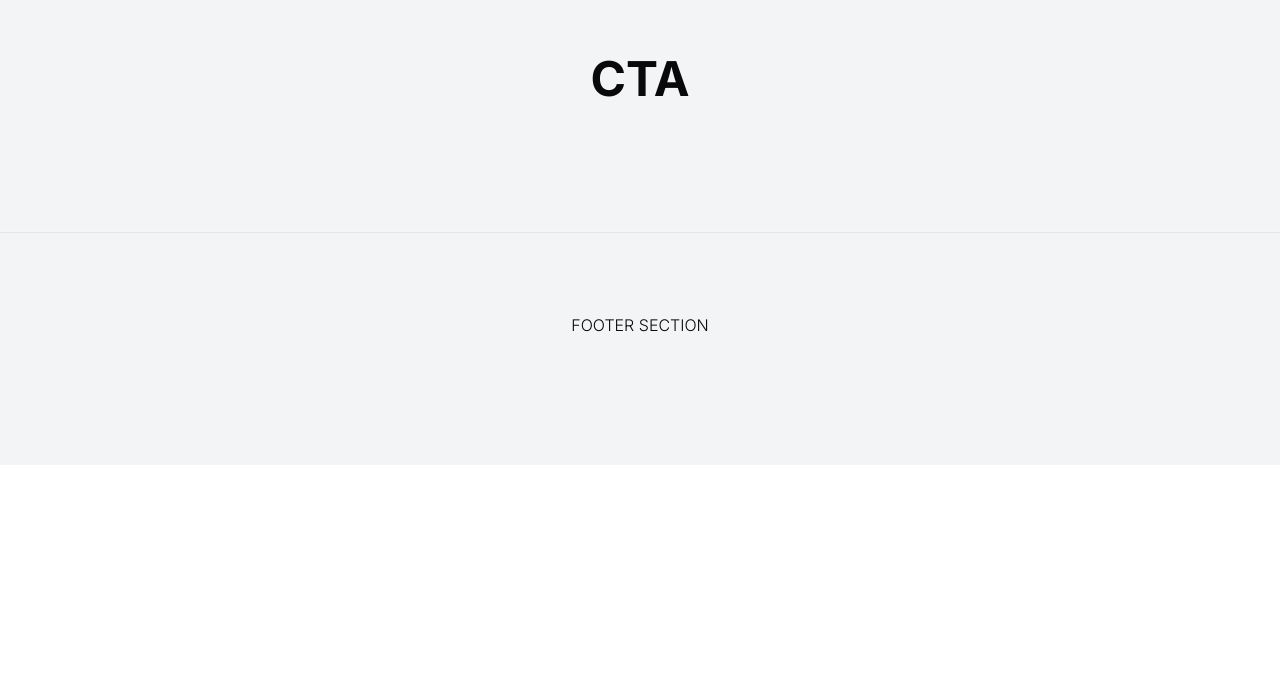
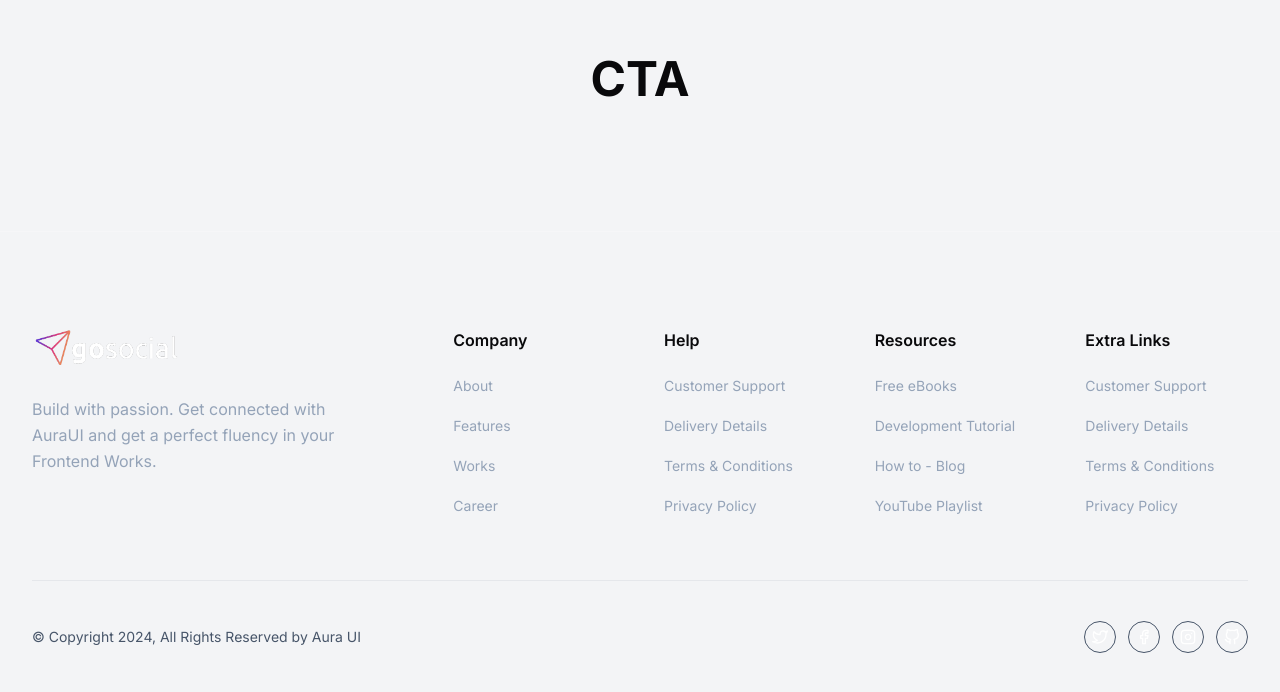
Before and after one commit to borisvicena/gosocial, a Next.js app: page / in a window 1280 px wide. Shown: the part 5949-6641 px from the top of the page. Before the commit the page ends 6414 px from the top, so only its background shows below. Built offline with nearby package versions, Linux system fonts and the light colour scheme.

Commit message:
feat(footer): Added LightFooter component from AuraUI lib

```diff
--- a/components/Footer.tsx
+++ b/components/Footer.tsx
@@ -1,10 +1,11 @@
 import React from "react";
+import LightFooter from "./ui/LightFooter";
 
 const Footer = () => {
   return (
-    <div className="flex justify-center items-center py-20 lg:pb-32 border-t border-t-border">
-      <p className="dark:text-white font-light uppercase">Footer section</p>
-    </div>
+    <>
+      <LightFooter />
+    </>
   );
 };
 
--- /dev/null
+++ b/components/ui/LightFooter.tsx
@@ -0,0 +1,110 @@
+import React from "react";
+import { FiMessageSquare, FiTwitter, FiFacebook, FiInstagram, FiGithub } from "react-icons/fi";
+import Link from "next/link";
+import Image from "next/image";
+
+const LightFooter = () => {
+  const iconStyles = {
+    base: "flex items-center justify-center text-white transition-all duration-200 bg-transparent border border-slate-600 rounded-full w-8 h-8",
+    hoverFocus:
+      "focus:bg-[#DA22FF] hover:text-white focus:text-white hover:bg-[#DA22FF] hover:border-[#DA22FF] focus:border-[#DA22FF]",
+  };
+
+  const linkClasses = {
+    base: "flex text-sm text-slate-400 transition-all duration-200",
+    hoverFocus: "hover:text-[#DA22FF] focus:text-[#DA22FF]",
+  };
+
+  return (
+    <section className="py-10 dark:bg-black-100 sm:pt-16 lg:pt-24">
+      <div className="px-4 mx-auto sm:px-6 lg:px-8 max-w-7xl">
+        <div className="grid grid-cols-2 md:grid-cols-4 lg:grid-cols-12 gap-y-12 gap-x-8 xl:gap-x-12">
+          <div className="col-span-2 md:col-span-4 xl:pr-8">
+            <Image
+              className="w-auto h-10"
+              src="/gosocial.png" // Path to Aura UI logo
+              alt="GoSocial Logo"
+              width={150}
+              height={36}
+            />
+            <p className="text-base leading-relaxed text-slate-400 mt-7">
+              Build with passion. Get connected with AuraUI and get a perfect fluency in your Frontend Works.
+            </p>
+          </div>
+
+          {[
+            {
+              title: "Company",
+              links: ["About", "Features", "Works", "Career"],
+            },
+            {
+              title: "Help",
+              links: ["Customer Support", "Delivery Details", "Terms & Conditions", "Privacy Policy"],
+            },
+            {
+              title: "Resources",
+              links: ["Free eBooks", "Development Tutorial", "How to - Blog", "YouTube Playlist"],
+            },
+            {
+              title: "Extra Links",
+              links: ["Customer Support", "Delivery Details", "Terms & Conditions", "Privacy Policy"],
+            },
+          ].map((section, index) => (
+            <div className="lg:col-span-2" key={index}>
+              <p className="text-base font-semibold dark:text-white">{section.title}</p>
+              <ul className="mt-6 space-y-5">
+                {section.links.map((link, idx) => (
+                  <li key={idx}>
+                    <Link href="#" title={link} className={`${linkClasses.base} ${linkClasses.hoverFocus}`}>
+                      {link}
+                    </Link>
+                  </li>
+                ))}
+              </ul>
+            </div>
+          ))}
+        </div>
+
+        <hr className="mt-16 mb-10 border-gray-200" />
+
+        <div className="sm:flex sm:items-center sm:justify-between">
+          <p className="text-sm text-slate-600">© Copyright 2024, All Rights Reserved by Aura UI</p>
+
+          <ul className="flex items-center mt-5 space-x-3 md:order-3 sm:mt-0">
+            {[
+              {
+                icon: <FiTwitter className="w-4 h-4" />,
+                href: "https://twitter.com",
+              },
+              {
+                icon: <FiFacebook className="w-4 h-4" />,
+                href: "https://facebook.com",
+              },
+              {
+                icon: <FiInstagram className="w-4 h-4" />,
+                href: "https://instagram.com",
+              },
+              {
+                icon: <FiGithub className="w-4 h-4" />,
+                href: "https://github.com",
+              },
+            ].map((item, index) => (
+              <li key={index}>
+                <Link
+                  href={item.href}
+                  target="_blank"
+                  rel="noopener noreferrer"
+                  className={`${iconStyles.base} ${iconStyles.hoverFocus}`}
+                >
+                  {item.icon}
+                </Link>
+              </li>
+            ))}
+          </ul>
+        </div>
+      </div>
+    </section>
+  );
+};
+
+export default LightFooter;
```
